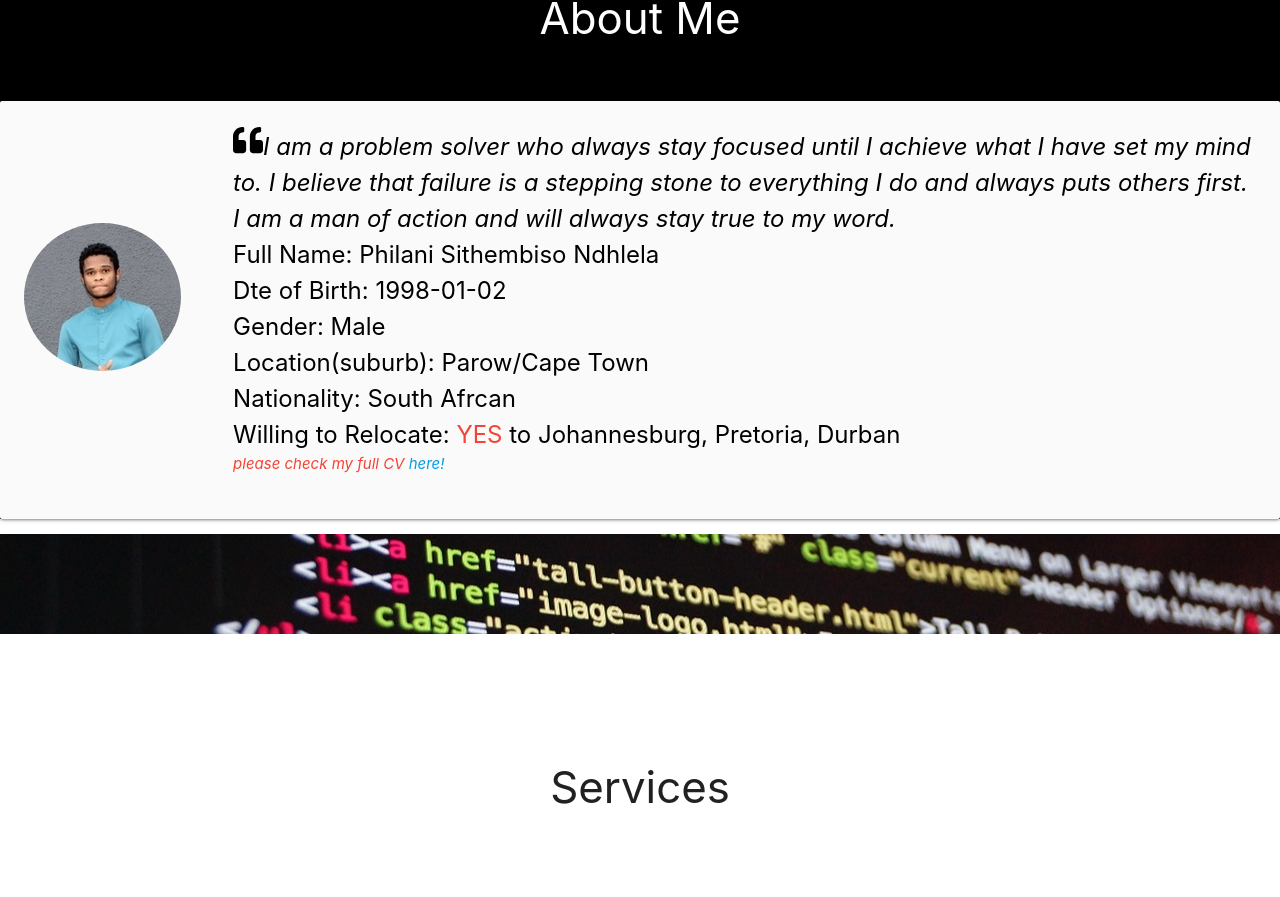
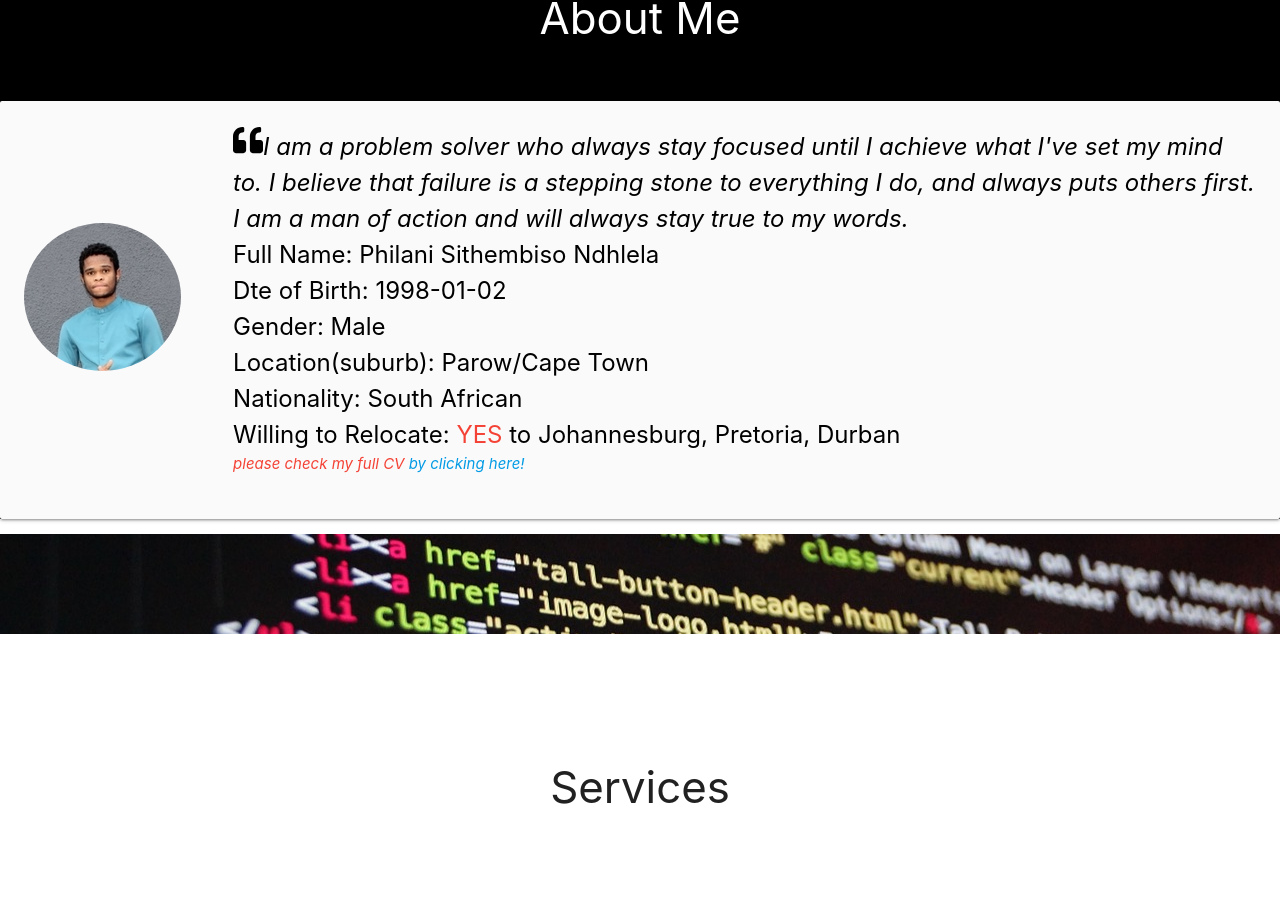
Before and after one commit to Philan-igmt/Portfolio, a React (Create React App) app: page / in a window 1280 px wide. Shown: the part 855-1752 px from the top of the page. Built offline with nearby package versions, Linux system fonts and the light colour scheme.

Commit message:
linking poject component to the nav bar

```diff
--- a/src/components/about/About.js
+++ b/src/components/about/About.js
@@ -27,10 +27,10 @@ const About = () => {
                 <p className="black-text">
                   <i>
                     <FaQuoteLeft size="2rem" color="black" />I am a problem
-                    solver who always stay focused until I achieve what I have
-                    set my mind to. I believe that failure is a stepping stone
-                    to everything I do and always puts others first. I am a man
-                    of action and will always stay true to my word.
+                    solver who always stay focused until I achieve what I've set
+                    my mind to. I believe that failure is a stepping stone to
+                    everything I do, and always puts others first. I am a man of
+                    action and will always stay true to my words.
                   </i>
                 </p>
                 <ul className="black-text">
@@ -38,7 +38,7 @@ const About = () => {
                   <li>Dte of Birth: 1998-01-02</li>
                   <li>Gender: Male</li>
                   <li>Location(suburb): Parow/Cape Town</li>
-                  <li>Nationality: South Afrcan</li>
+                  <li>Nationality: South African</li>
                   <li>
                     Willing to Relocate: <span className="red-text">YES</span>{" "}
                     to Johannesburg, Pretoria, Durban
@@ -46,7 +46,7 @@ const About = () => {
                 </ul>
                 <p className="red-text">
                   <i>
-                    please check my full CV <a href={cv}>here!</a>
+                    please check my full CV <a href={cv}> by clicking here!</a>
                   </i>
                 </p>
               </div>
--- a/src/components/projects/Projects.js
+++ b/src/components/projects/Projects.js
@@ -32,7 +32,7 @@ const Projects = () => {
     </div>
   ));
   return (
-    <div style={{ backgroundColor: "black", color: "white" }}>
+    <div id="project" style={{ backgroundColor: "black", color: "white" }}>
       <h3 data-aos="fade-up" className="h3">
         My Work
       </h3>
```
